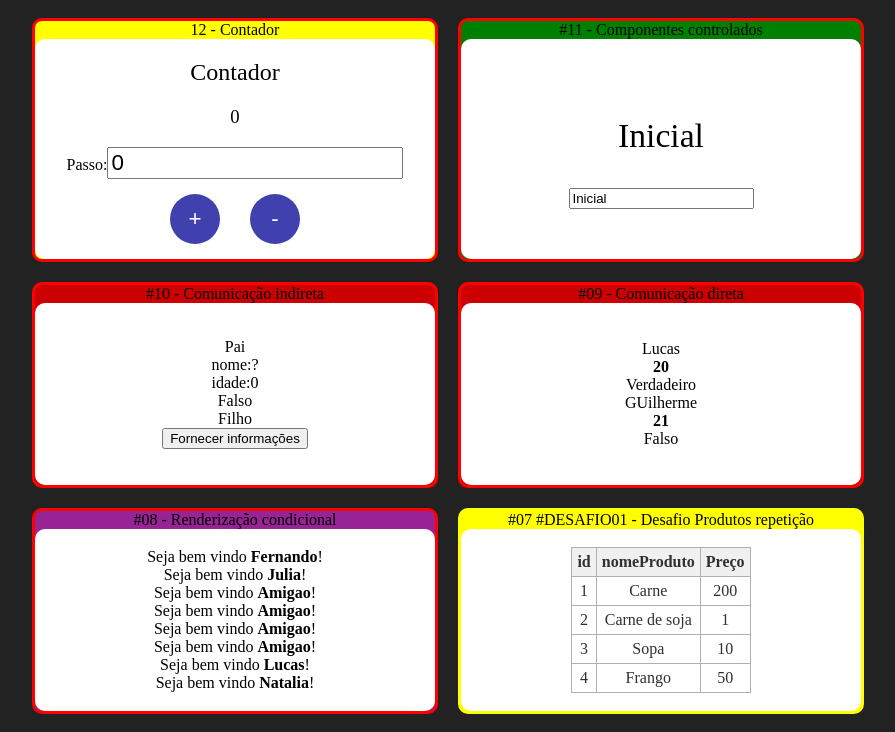
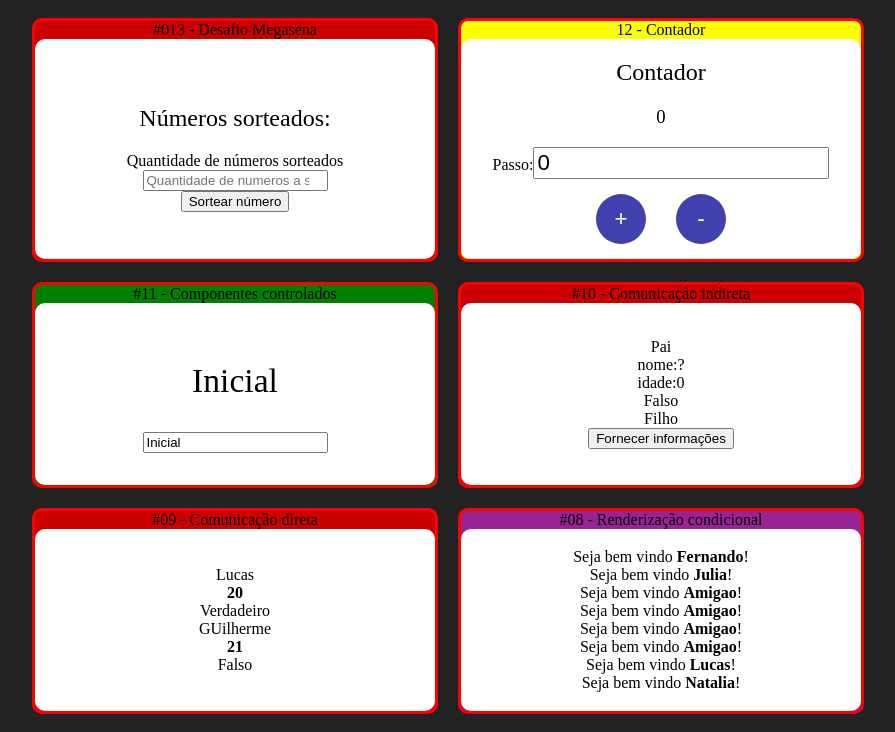
Before and after one commit to nicolas-magalhaes-clear/react-fundamentals, a React (Create React App) app: page / in a window 1280 px wide. Shown: the top 732 px of the page, without its empty margins (192-1087 px from the left). Built offline with nearby package versions, Linux system fonts and the light colour scheme.

Commit message:
update: class 40- Lottery challenge

```diff
--- a/src/app.jsx
+++ b/src/app.jsx
@@ -16,12 +16,18 @@ import DiretaPai from "./components/comunicacao/DiretaPai";
 import IndiretaPai from "./components/comunicacao/IndiretaPai";
 import Input from "./components/formulario/input";
 import Contador from "./components/contador/contador";
+import Mega from "./components/mega/Mega";
 
 export default function App() {
     return (
         <div id="app">
 
             <div className="cards" >
+
+                <Card titulo='#013 - Desafio Megasena'>
+                    <Mega/>
+                </Card>
+
                 <Card titulo='12 - Contador' color='yellow'>
                     <Contador numeroInicial={0} passo={0}></Contador>
                 </Card>
--- /dev/null
+++ b/src/components/mega/Mega.jsx
@@ -0,0 +1,45 @@
+import React, { useState } from "react"
+
+export default props => {
+
+    const [numeroSorteio, setNumeroSorteio] = useState();
+    const [qtdeSelecionada, setQtdeSelecionada] = useState(0);
+
+    function att(event){
+        setQtdeSelecionada(event.target.value)
+    }
+
+    function sortear(qtde) {
+        let numString =  []
+        for(let i =0; i < qtde; i++){
+
+            numString.push(Math.floor(Math.random() * 100))
+
+        }
+
+        let stringNum = ""
+        numString.forEach(num=>{
+            stringNum = stringNum + num.toString() + " "
+        })
+
+        console.log('numstring:', numString)
+        console.log('stringnum:', stringNum)
+        setNumeroSorteio(stringNum);
+
+
+    }
+
+    return (
+        <div>
+
+            <div className="header-Mega">
+                <h2>Números sorteados:{numeroSorteio}</h2>
+            </div>
+            <div>
+                <label htmlFor="qtdeNumeros">Quantidade de números sorteados</label>
+                <input onChange={att} id='qtdeNumeros' type="number" placeholder="Quantidade de numeros a sortear" />
+            </div>
+            <button onClick={()=>sortear(qtdeSelecionada)}>Sortear número</button>
+        </div>
+    )
+}
```
